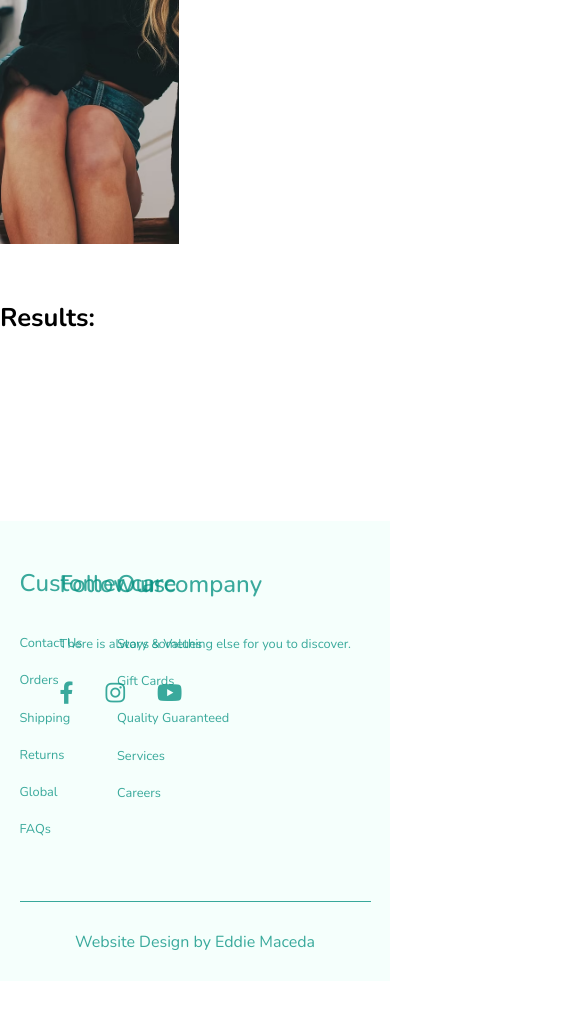
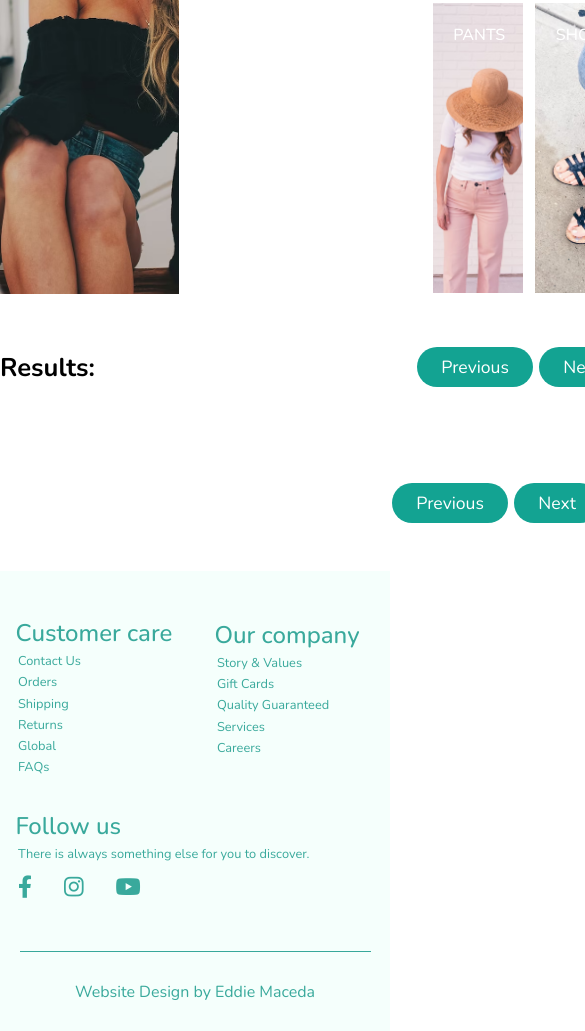
Before and after one commit to eddiemaceda11/searchspring-api-project, a plain HTML site: page index.html in a window 390 px wide. Shown: the part 473-1504 px from the top of the page, 585 px wide, since content can reach past the window. Before the commit the page ends 1454 px from the top, so only its background shows below. Drawn offline with nearby package versions, Linux system fonts and the light colour scheme.

Commit message:
Added media queries for mobile responsiveness @max-width:840px

```diff
--- a/style.css
+++ b/style.css
@@ -472,3 +472,73 @@ section.footer {
     width: 800px;
   }
 }
+
+@media (max-width: 840px) {
+  /* HEADER */
+  header {
+    height: 120px;
+  }
+
+  header .container {
+    display: flex;
+    gap: 0.5rem;
+    flex-direction: column;
+    justify-content: center;
+    height: 100%;
+  }
+
+  /* RESULTS */
+  .grid-container {
+    grid-template-columns: repeat(2, 1fr);
+    width: 500px;
+    grid-row-gap: 2.5rem;
+  }
+
+  .item-name {
+    max-width: 90%;
+  }
+
+  .pagination-top {
+    width: 625px;
+  }
+
+  .pagination-bottom {
+    width: 575px;
+  }
+
+  /* FOOTER */
+
+  .footer-1 {
+    left: 4%;
+  }
+
+  .footer-2 {
+    top: 10.4%;
+    left: 55%;
+    width: 150px;
+  }
+
+  .footer-3 {
+    top: 52%;
+    left: 4%;
+    font-size: 1rem;
+  }
+
+  .footer-1 h2,
+  .footer-2 h2,
+  .footer-3 h2 {
+    padding-bottom: 0rem;
+  }
+
+  .footer-1 h4,
+  .footer-2 h4,
+  .footer-3 h4 {
+    margin-top: 0.2rem;
+    margin-left: 0.15rem;
+  }
+
+  .socials {
+    margin-top: 0.8rem;
+    margin-left: 0.15rem;
+  }
+}
```
